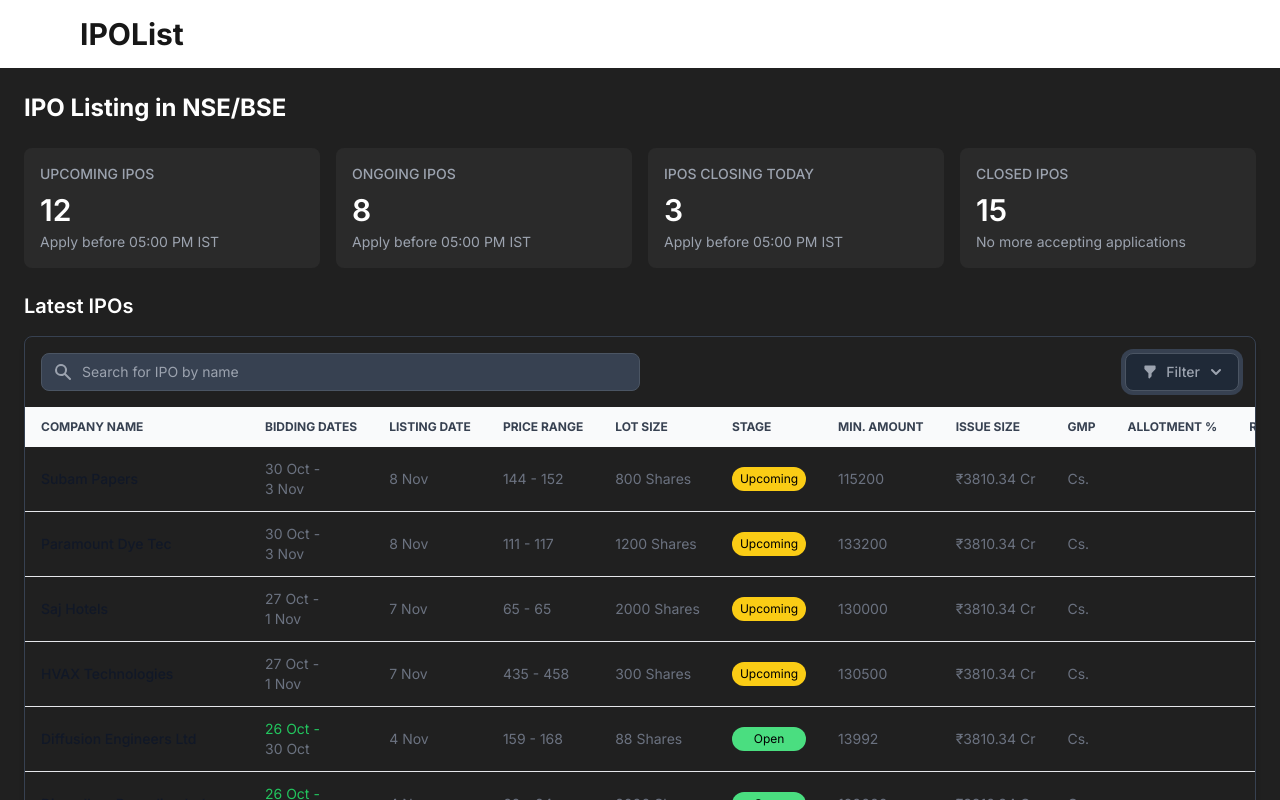
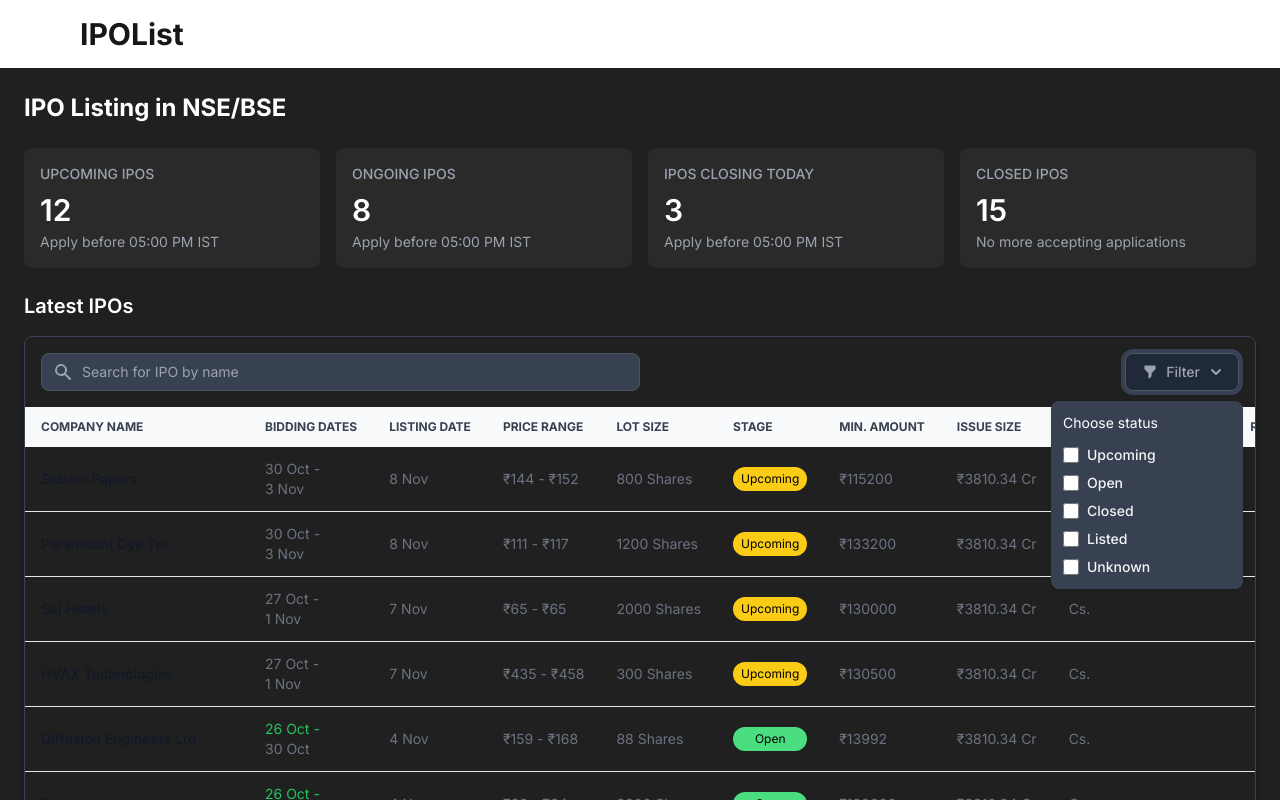
Before and after one commit to harshgoel05/ipolist, a Next.js app: page / in a window 1280 px wide. Both pictures are taken after a click on the button "Filter". Shown: the top 800 px of the page. Built offline with nearby package versions, Linux system fonts and the light colour scheme.

Commit message:
fix: ipo data

```diff
--- a/src/app/page.tsx
+++ b/src/app/page.tsx
@@ -1,7 +1,26 @@
 /* eslint-disable @next/next/no-img-element */
 import Table from "@/components/Table";
+import data from "@/utils/data.json";
+import { calculateStatusAccordingToDate } from "@/utils/helpers";
+import { IPODetailed } from "@/utils/types";
+export default function Home() {
+  const processedData: IPODetailed[] = data
+    .map((el) => {
+      return {
+        ...el,
+        minAmount:
+          el.priceRange.min && el.details.sizePerLot
+            ? el.priceRange.min * el.details.sizePerLot
+            : null,
+        status: calculateStatusAccordingToDate(
+          el.startDate,
+          el.endDate,
+          el.listingDate
+        ),
+      };
+    })
+    .sort((a, b) => +new Date(b.endDate || 0) - +new Date(a.endDate || 0));
 
-export default function Home() {
   return (
     <div className="bg-[#202020] min-h-screen text-white">
       <div className="p-6">
@@ -45,12 +64,14 @@ export default function Home() {
             <h2 className="text-xl font-semibold mb-4">Recent Activity</h2>
             <ul className="space-y-3">
               {[
-                'New IPO announced: Tech Innovators Ltd',
-                'Subscription for GreenEnergy IPO closed',
-                'AlliedHealth IPO oversubscribed by 3.2x',
-                'Refunds initiated for UnderSubbed Corp IPO'
+                "New IPO announced: Tech Innovators Ltd",
+                "Subscription for GreenEnergy IPO closed",
+                "AlliedHealth IPO oversubscribed by 3.2x",
+                "Refunds initiated for UnderSubbed Corp IPO",
               ].map((activity, index) => (
-                <li key={index} className="bg-[#333] rounded p-3 text-sm">{activity}</li>
+                <li key={index} className="bg-[#333] rounded p-3 text-sm">
+                  {activity}
+                </li>
               ))}
             </ul>
           </div>
@@ -58,14 +79,16 @@ export default function Home() {
             <h2 className="text-xl font-semibold mb-4">Upcoming Obligations</h2>
             <div className="bg-[#3A3A3A] rounded-lg p-4">
               <h3 className="font-semibold">VAT declaration</h3>
-              <p className="text-sm text-gray-400 mt-1">You have 27 days left to submit the documentation</p>
+              <p className="text-sm text-gray-400 mt-1">
+                You have 27 days left to submit the documentation
+              </p>
             </div>
           </div>
         </div> */}
 
         <div className="mt-6">
           <h2 className="text-xl font-semibold mb-4">Latest IPOs</h2>
-          <Table />
+          <Table processedData={processedData} />
         </div>
       </div>
     </div>
--- a/src/components/Table.tsx
+++ b/src/components/Table.tsx
@@ -1,16 +1,17 @@
 "use client";
-import {
-  calculateStatusAccordingToDate,
-  convertDateTimeToDateFormatter,
-} from "@/utils/helpers";
-import { IPO } from "@/utils/types";
-import React, { useEffect } from "react";
-import data from "@/utils/data.json";
+import { convertDateTimeToDateFormatter } from "@/utils/helpers";
+import { IPODetailed } from "@/utils/types";
+import React, { useEffect, useState } from "react";
+
 import TableNav from "./TableNav";
 import TableTopHeader from "./TableTopHeader";
 import { useRouter } from "next/navigation";
 
-export default function Table() {
+export default function Table({
+  processedData,
+}: {
+  processedData: IPODetailed[];
+}) {
   const TABLE_HEADERS = [
     "Company Name",
     "Bidding Dates",
@@ -26,8 +27,14 @@ export default function Table() {
   ];
   const limit = 10;
 
-  const [currentData, setCurrentData] = React.useState<IPO[]>([]);
+  const [currentData, setCurrentData] = React.useState<IPODetailed[]>([]);
   const [search, setSearch] = React.useState<string>("");
+
+  const [filterOptions, setFilterOptions] = useState<{
+    status: string[];
+  }>({
+    status: [],
+  });
 
   const [page, setPage] = React.useState(1);
 
@@ -36,14 +43,18 @@ export default function Table() {
   useEffect(() => {
     // Filter data based on search input if it exists, otherwise use full dataset
     let filteredData = search
-      ? data.filter((el) =>
+      ? processedData.filter((el) =>
           el.name.toLowerCase().includes(search.toLowerCase())
         )
-      : data;
-    // Sort the filtered data based on the start date
-    filteredData = filteredData.sort(
-      (a, b) => +new Date(b.startDate || 0) - +new Date(a.startDate || 0)
-    );
+      : processedData;
+
+    // Filter data based on status if it exists
+    if (filterOptions.status.length > 0) {
+      const filteredStatusData = filteredData.filter((el) =>
+        filterOptions.status.includes(el.status)
+      );
+      filteredData = filteredStatusData;
+    }
 
     // Calculate total pages based on the filtered data and the limit
     const total = Math.ceil(filteredData.length / limit);
@@ -56,18 +67,23 @@ export default function Table() {
 
     // Update the current data state with the sliced data
     setCurrentData(newData);
-  }, [page, limit, search]);
+  }, [page, limit, search, filterOptions]);
 
   useEffect(() => {
     // Reset page to 1 when search term changes
     setPage(1);
-  }, [search]);
+  }, [search, filterOptions]);
 
   const router = useRouter();
 
   return (
     <div className="border border-gray-700 relative shadow-md sm:rounded-lg w-full">
-      <TableTopHeader search={search} setSearch={setSearch} />
+      <TableTopHeader
+        search={search}
+        setSearch={setSearch}
+        filterOptions={filterOptions}
+        setFilterOptions={setFilterOptions}
+      />
       <div className="overflow-x-auto">
         <table className="w-full text-sm text-left text-gray-500 dark:text-gray-400">
           <thead className="text-xs text-gray-700 uppercase bg-gray-50 dark:bg-gray-700 dark:text-gray-400">
@@ -84,12 +100,7 @@ export default function Table() {
             </tr>
           </thead>
           <tbody>
-            {currentData.map((el: IPO, index) => {
-              const status = calculateStatusAccordingToDate(
-                el.startDate,
-                el.endDate,
-                el.listingDate
-              );
+            {currentData.map((el: IPODetailed, index) => {
               return (
                 <tr
                   className="border-b dark:border-gray-700 cursor-pointer hover:bg-gray-100 dark:hover:bg-gray-800"
@@ -136,31 +147,31 @@ export default function Table() {
                       : "--"}
                   </td>
                   <td className="px-4 py-3 truncate max-w-36">
-                    {el.priceRange.min} - {el.priceRange.max}
+                    ₹{el.priceRange.min} - ₹{el.priceRange.max}
                   </td>
                   <td className="px-4 py-3 truncate max-w-36">
-                    {el.details.sizePerLot ?? "--"} Shares
+                    {el.details.sizePerLot
+                      ? el.details.sizePerLot + " Shares"
+                      : "--"}
                   </td>
                   <td className="px-4 py-3 truncate max-w-36">
                     <div
                       className={
                         "text-black text-xs rounded-full text-center px-2 py-1 " +
-                        (status === "Open"
+                        (el.status === "Open"
                           ? "bg-green-400"
-                          : status === "Closed"
+                          : el.status === "Closed"
                           ? "bg-red-400"
-                          : status === "Listed"
+                          : el.status === "Listed"
                           ? "bg-blue-400"
                           : "bg-yellow-400")
                       }
                     >
-                      {status}
+                      {el.status}
                     </div>
                   </td>
                   <td className="px-4 py-3 truncate max-w-36">
-                    {el.priceRange.min && el.details.sizePerLot
-                      ? el.priceRange.min * el.details.sizePerLot
-                      : "--"}
+                    {el.minAmount ? `₹${el.minAmount}` : "--"}
                   </td>
                   <td className="px-4 py-3 truncate max-w-36">₹3810.34 Cr</td>
                   {/* <td className="px-4 py-3 truncate max-w-36 font-semibold">
@@ -205,11 +216,13 @@ export default function Table() {
           Showing
           <span className="font-semibold text-gray-900 dark:text-white">
             {(page - 1) * limit + 1} -
-            {page * limit >= data.length ? data.length : page * limit}
+            {currentData.length == limit
+              ? page * limit
+              : (page - 1) * limit + currentData.length}
           </span>
           of
           <span className="font-semibold text-gray-900 dark:text-white">
-            {data.length}
+            {processedData.length}
           </span>
         </span>
         <TableNav page={page} setPage={setPage} totalPages={totalPages} />
--- a/src/components/TableTopHeader.tsx
+++ b/src/components/TableTopHeader.tsx
@@ -1,12 +1,44 @@
-import React from "react";
+/* eslint-disable @typescript-eslint/no-explicit-any */
+"use client";
+import { IPOStatus } from "@/utils/types";
+import React, { useEffect, useRef, useState } from "react";
 
 export default function TableTopHeader({
   search,
   setSearch,
+  setFilterOptions,
+  filterOptions,
 }: {
   search: string;
   setSearch: (search: string) => void;
+  setFilterOptions: React.Dispatch<
+    React.SetStateAction<{
+      status: string[];
+    }>
+  >;
+  filterOptions: {
+    status: string[];
+  };
 }) {
+  const [showDropdown, setShowDropdown] = useState(false);
+
+  const dropdownRef = useRef<HTMLDivElement>(null);
+  const handleClickOutside = (event: any) => {
+    if (dropdownRef.current && !dropdownRef.current.contains(event.target)) {
+      setShowDropdown(false);
+    }
+  };
+
+  useEffect(() => {
+    // Add event listener for clicks outside the dropdown
+    document.addEventListener("mousedown", handleClickOutside);
+
+    // Cleanup listener on component unmount
+    return () => {
+      document.removeEventListener("mousedown", handleClickOutside);
+    };
+  }, []);
+
   return (
     <div className="flex flex-col md:flex-row items-center justify-between space-y-3 md:space-y-0 md:space-x-4 p-4">
       <div className="w-full md:w-1/2">
@@ -37,12 +69,14 @@ export default function TableTopHeader({
         </div>
       </div>
       <div className="w-full md:w-auto flex flex-col md:flex-row space-y-2 md:space-y-0 items-stretch md:items-center justify-end md:space-x-3 flex-shrink-0">
-        <div className="flex items-center space-x-3 w-full md:w-auto">
+        <div
+          className="relative flex items-center space-x-3 w-full md:w-auto"
+          ref={dropdownRef}
+        >
           <button
-            id="filterDropdownButton"
-            data-dropdown-toggle="filterDropdown"
             className="w-full md:w-auto flex items-center justify-center py-2 px-4 text-sm font-medium focus:outline-none rounded-lg border hover:text-primary-700 focus:z-10 focus:ring-4 focus:ring-gray-700 bg-gray-800 text-gray-400 border-gray-600 hover:text-white hover:bg-gray-700"
             type="button"
+            onClick={() => setShowDropdown(!showDropdown)}
           >
             <svg
               xmlns="http://www.w3.org/2000/svg"
@@ -73,28 +107,52 @@ export default function TableTopHeader({
             </svg>
           </button>
           <div
-            id="filterDropdown"
-            className="z-10 hidden w-48 p-3rounded-lg shadow bg-gray-700"
+            className={
+              "z-10 w-48 p-3 rounded-lg shadow bg-gray-700 absolute top-12 -right-1 " +
+              (showDropdown ? "block" : "hidden")
+            }
           >
-            <h6 className="mb-3 text-sm font-mediumtext-white">Choose brand</h6>
+            <h6 className="mb-3 text-sm font-mediumtext-white">
+              Choose status
+            </h6>
             <ul
               className="space-y-2 text-sm"
               aria-labelledby="filterDropdownButton"
             >
-              <li className="flex items-center">
+              {Object.entries(IPOStatus).map((el) => {
+                return (
+                  <li
+                    className="flex items-center"
+                    key={el[0]}
+                    onClick={() => {
+                      setFilterOptions((prev) => {
+                        return {
+                          ...prev,
+                          status: prev.status.includes(el[0])
+                            ? prev.status.filter((x) => x !== el[0])
+                            : [...prev.status, el[0]],
+                        };
+                      });
+                    }}
+                  >
                     <input
                       id="apple"
                       type="checkbox"
-                  value=""
+                      value={el[0]}
+                      checked={
+                        filterOptions.status.includes(el[0]) ? true : false
+                      }
                       className="w-4 h-4 rounded text-primary-600 focus:ring-primary-500 dark:focus:ring-primary-600 ring-offset-gray-700 focus:ring-2 bg-gray-600 border-gray-500"
                     />
                     <label
                       htmlFor="apple"
                       className="ml-2 text-sm font-medium text-gray-100"
                     >
-                  Apple (56)
+                      {el[1]}
                     </label>
                   </li>
+                );
+              })}
             </ul>
           </div>
         </div>
--- a/src/utils/types.ts
+++ b/src/utils/types.ts
@@ -38,3 +38,16 @@ export interface IPO {
   details: IPODetails;
   gmpTimeline: GMPEntry[] | null;
 }
+
+export interface IPODetailed extends IPO {
+  minAmount: number | null;
+  status: (typeof IPOStatus)[keyof typeof IPOStatus];
+}
+
+export enum IPOStatus {
+  Upcoming = "Upcoming",
+  Open = "Open",
+  Closed = "Closed",
+  Listed = "Listed",
+  Unknown = "Unknown",
+}
```
Also changed, not shown: src/utils/helpers.ts (+2 -8 lines). Lines whose indentation alone changed are shown as unchanged.
